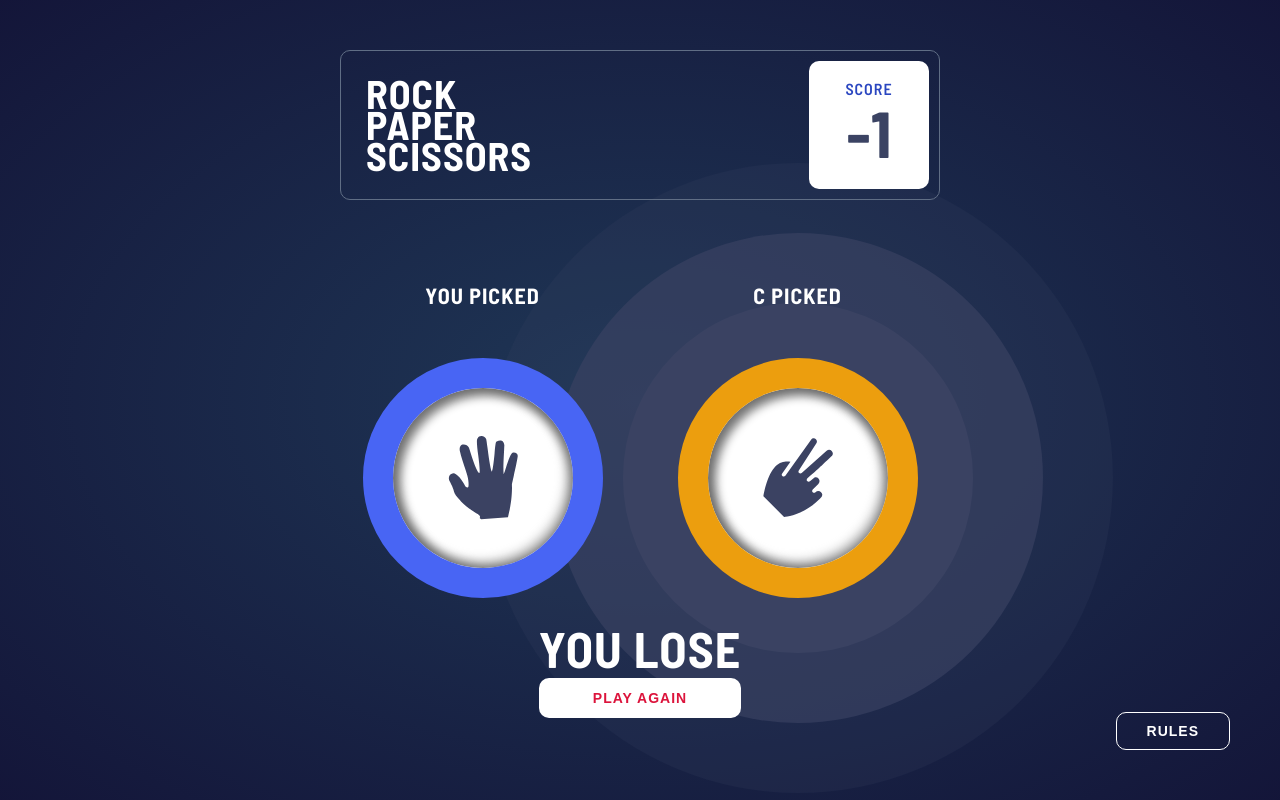
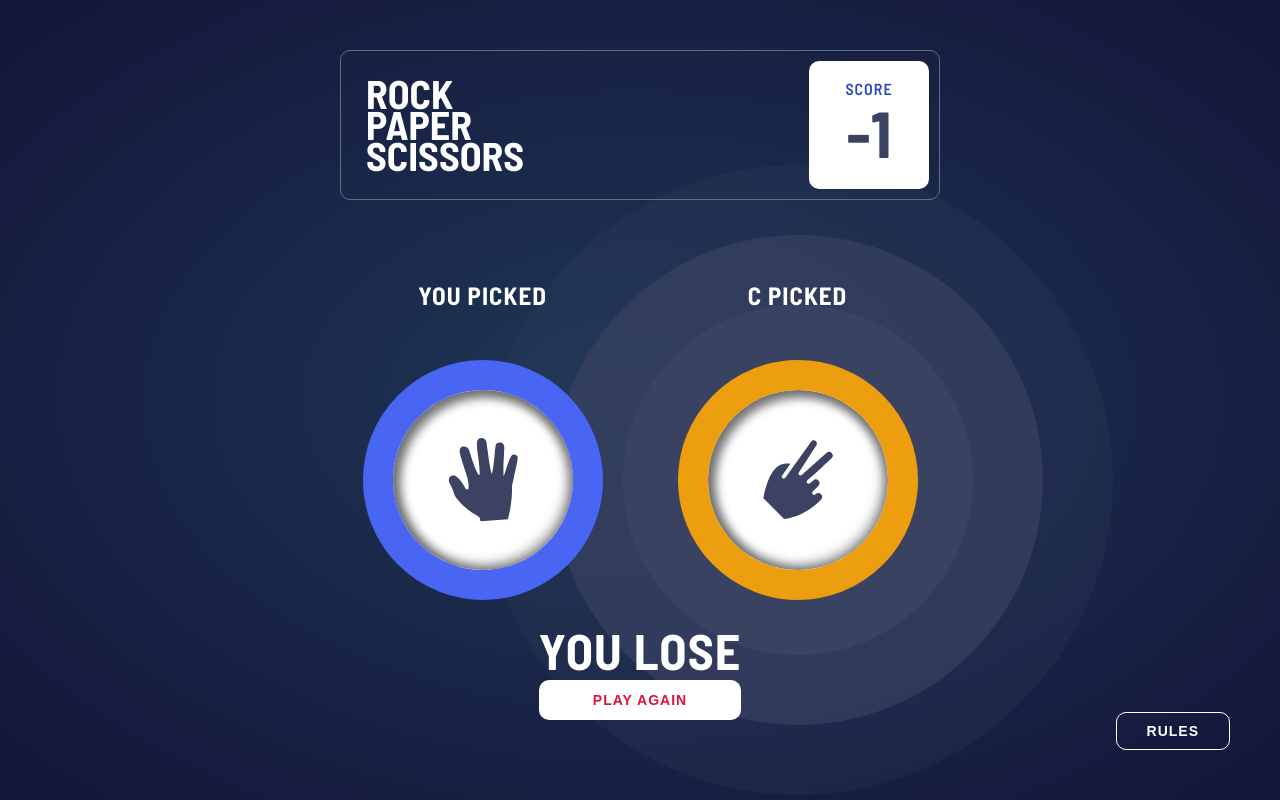
Before and after one commit to Ram0O7/rock-paper-scissors, a plain HTML site: page index.html in a window 1280 px wide. Both pictures are taken after a click on the element 492 px from the left and 380 px from the top of the page. Drawn offline with Linux system fonts and the light colour scheme.

Commit message:
finalfornow

```diff
--- a/index.html
+++ b/index.html
@@ -8,7 +8,7 @@
 
   <link rel="icon" type="image/png" sizes="32x32" href="./images/favicon-32x32.png">
   <link rel="stylesheet" href="style.css">
-  <script src="script.js" type="module" defer></script>
+  <script src="script.js" defer></script>
   <title>Rock, Paper, Scissors</title>
 
 </head>
@@ -45,7 +45,7 @@
           </div>
         </div>
         <div class="result">
-          <h1 class="result-type">YOU LOSE</h1>
+          <h2 class="result-type">YOU LOSE</h2>
           <button class="play-btn">PLAY AGAIN</button>
         </div>
       </div>
--- a/script.js
+++ b/script.js
@@ -23,6 +23,7 @@ function cWins() {
 }
 function draw() {
     // c.classList.remove(...c.classList);
+    // u.classList.remove(...u.classList);
     c.classList.remove('circles');
     u.classList.remove('circles');
 }
--- a/style.css
+++ b/style.css
@@ -149,7 +149,7 @@ section{
 }
 .game-body h2{
   color: #fff;
-  font-size: 22px;
+  font-size: 25px;
   letter-spacing: 1px;
 }
 .result{
@@ -158,11 +158,11 @@ section{
   align-self: center;
   text-align: center;
 }
-h1{
-  color: #fff;
+.result h2{
   font-size: 50px;
   letter-spacing: 1px;
 }
+
 button{
   cursor: pointer;
   padding: 12px 50px;
```
